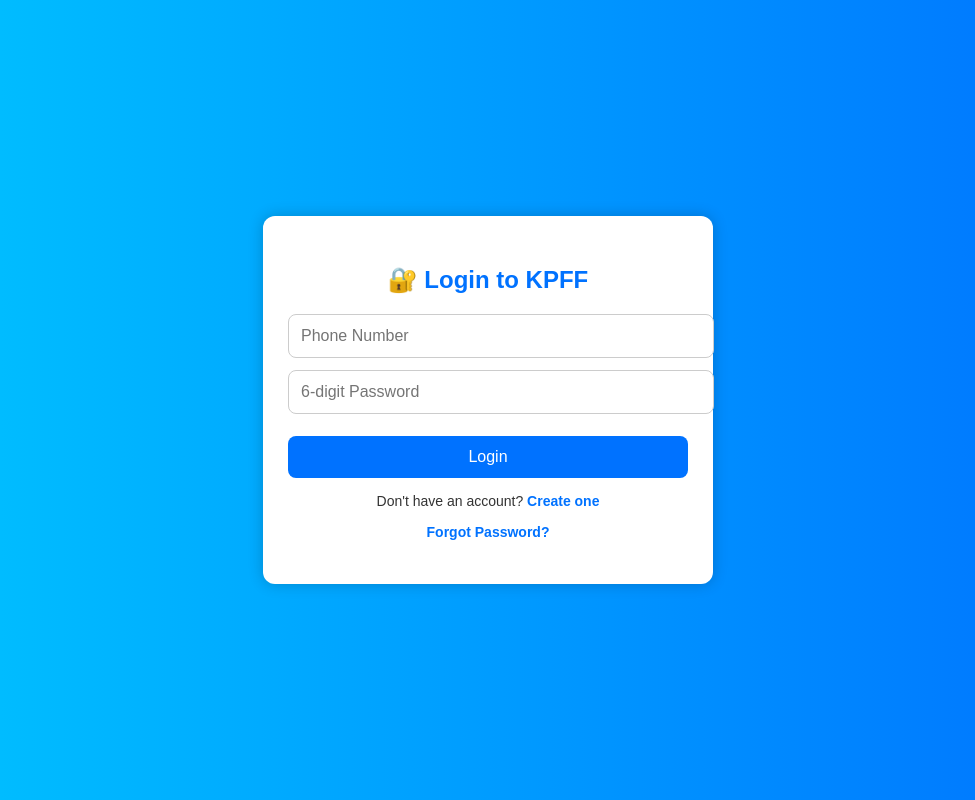
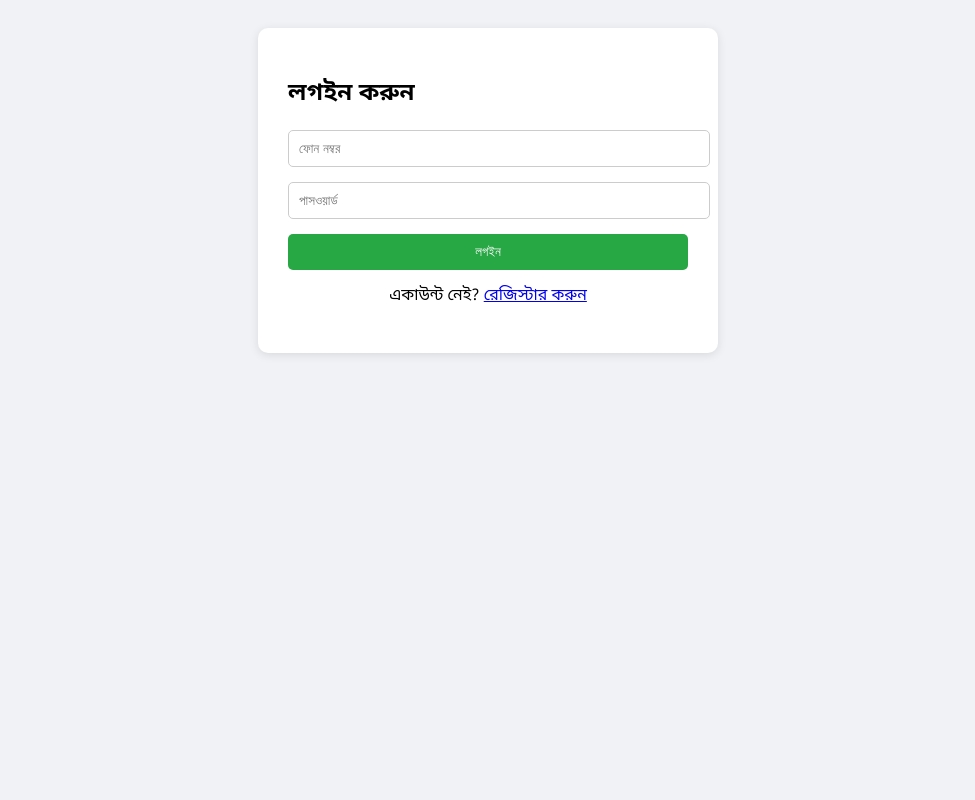
Before and after one commit to kpff2024/kmnuman, a plain HTML site: page index.html in a window 1280 px wide. Shown: the whole page, without its empty margins (152-1127 px from the left). Drawn offline with Linux system fonts and the light colour scheme.

Commit message:
index.html

```diff
--- a/index.html
+++ b/index.html
@@ -1,31 +1,78 @@
-<!-- ✅ index.html (login page structure - starting point) -->
 <!DOCTYPE html>
-<html lang="en">
+<html lang="bn">
 <head>
   <meta charset="UTF-8">
-  <meta name="viewport" content="width=device-width, initial-scale=1.0">
-  <title>KPFF Login</title>
-  <link rel="stylesheet" href="style.css">
+  <title>লগইন</title>
+  <style>
+    body {
+      font-family: 'Noto Sans Bengali', sans-serif;
+      background: #f0f2f5;
+      padding: 20px;
+    }
+    form {
+      max-width: 400px;
+      margin: auto;
+      background: white;
+      padding: 30px;
+      border-radius: 10px;
+      box-shadow: 0 2px 10px rgba(0,0,0,0.1);
+    }
+    input {
+      display: block;
+      width: 100%;
+      padding: 10px;
+      margin-bottom: 15px;
+      border-radius: 5px;
+      border: 1px solid #ccc;
+    }
+    button {
+      padding: 10px;
+      width: 100%;
+      background: #28a745;
+      color: white;
+      border: none;
+      border-radius: 5px;
+      cursor: pointer;
+    }
+    p {
+      text-align: center;
+      margin-top: 15px;
+    }
+  </style>
 </head>
 <body>
-  <div class="login-container">
-    <h2>🔐 Login to KPFF</h2>
-    <form id="loginForm">
-      <input type="tel" placeholder="Phone Number" required maxlength="11">
-      <input type="password" placeholder="6-digit Password" required maxlength="6">
-      <button type="submit">Login</button>
-    </form>
-    <p>Don't have an account? <a href="#" onclick="goToRegister()">Create one</a></p>
-    <p><a href="#" onclick="goToReset()">Forgot Password?</a></p>
-  </div>
+
+  <form id="loginForm">
+    <h2>লগইন করুন</h2>
+    <input type="text" id="phone" placeholder="ফোন নম্বর" required>
+    <input type="password" id="password" placeholder="পাসওয়ার্ড" required>
+    <button type="submit">লগইন</button>
+    <p>একাউন্ট নেই? <a href="register.html">রেজিস্টার করুন</a></p>
+  </form>
 
   <script>
-    function goToRegister() {
-      // Load registration form
-    }
-    function goToReset() {
-      // Load password reset form
-    }
+    document.getElementById("loginForm").addEventListener("submit", function(e) {
+      e.preventDefault();
+      const phone = document.getElementById("phone").value;
+      const password = document.getElementById("password").value;
+
+      const savedUser = JSON.parse(localStorage.getItem("user_" + phone));
+
+      if (!savedUser) {
+        alert("ব্যবহারকারী খুঁজে পাওয়া যায়নি!");
+        return;
+      }
+
+      if (savedUser.password !== password) {
+        alert("পাসওয়ার্ড ভুল!");
+        return;
+      }
+
+      // লগইন সফল
+      localStorage.setItem("loggedInUser", JSON.stringify(savedUser));
+      window.location.href = "profile.html";
+    });
   </script>
+
 </body>
 </html>
```
